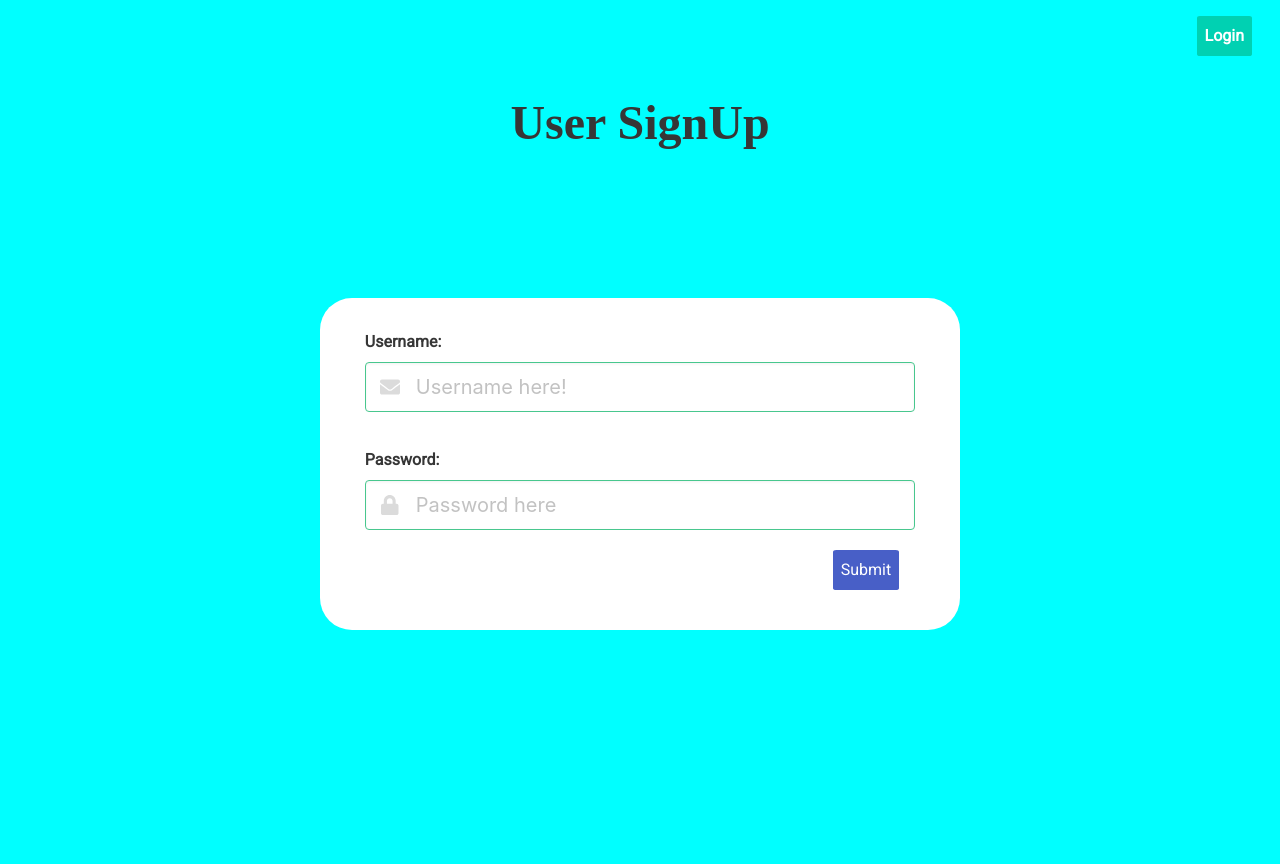
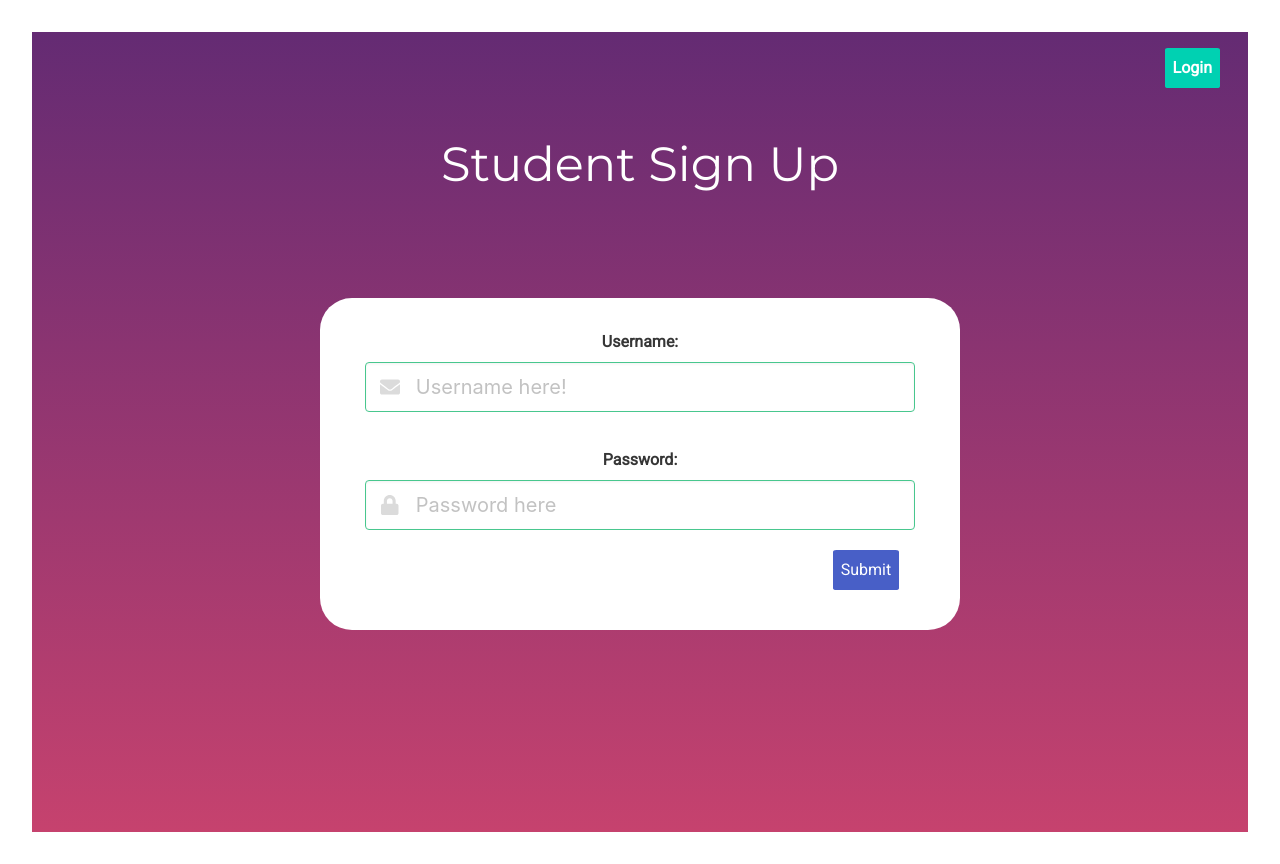
Before and after one commit to flazer99/Aristotle, a Flask app: page /user/signup in a window 1280 px wide. Before the commit the page ends 630 px from the top, so only its background shows below. Run offline with Flask 2, Linux system fonts and the light colour scheme; some libraries are stand-ins or nearby versions; some web fonts are replaced.

Commit message:
Modified CSS Admin/User - Login/Signup

```diff
--- a/templates/user-signup.html
+++ b/templates/user-signup.html
@@ -1,5 +1,6 @@
 <!DOCTYPE html>
 <html lang="en">
+
 <head>
     <meta charset="UTF-8">
     <meta name="viewport" content="width=device-width, initial-scale=1.0">
@@ -7,25 +8,25 @@
     <link rel="stylesheet" type="text/css" href="{{ url_for('static', filename='css/main.css') }}">
     <link href="https://fonts.googleapis.com/css2?family=Montserrat&display=swap" rel="stylesheet">
     <script defer src="https://use.fontawesome.com/releases/v5.3.1/js/all.js"></script>
-    <title>Admin Login</title>
+    </script>
+    <title>Student Login</title>
 </head>
 
 <style>
-
     body {
-        height: 100vh;
-        width: 100vw;
-        background-color: aqua;
-        overflow: hidden;
+        text-align: center;
+        margin: 2rem;
+        background: #642B73;
+        background: -webkit-linear-gradient(to top, #C6426E, #642B73);
+        background: linear-gradient(to top, #C6426E, #642B73);
+        font-family: 'Montserrat', sans-serif;
     }
 
-    table
-    {
+    table {
         padding-top: calc(.4rem + 1vh);
     }
 
-    .navbar
-    {
+    .navbar {
         background: transparent;
     }
 
@@ -60,10 +61,11 @@
         text-decoration: none;
     }
 
-    h1{
+    h1 {
         font-family: 'Montserrat', sans-serif;
+        color: white;
     }
-    </style>
+</style>
 
 <body>
     <nav class="navbar" role="navigation" aria-label="main navigation">
@@ -81,13 +83,14 @@
     </nav>
 
     <div class="outer">
-    <h1 class="title is-size-1 has-text-centered">User SignUp</h1>
+        <h1 class=" is-size-1 has-text-centered">Student Sign Up</h1>
         <div class=" inner">
             <form action="{{url_for('user_signup_register')}}" method="POST">
                 <div class="field">
                     <label class="label">Username:</label>
                     <div class="control has-icons-left ">
-                        <input class="input is-success is-medium" type="text" placeholder="Username here!" name="username">
+                        <input class="input is-success is-medium" type="text" placeholder="Username here!"
+                            name="username">
                         <span class="icon is-small is-left">
                             <i class="fas fa-envelope"></i>
                         </span>
@@ -97,8 +100,8 @@
                 <div class="field">
                     <label class="label">Password:</label>
                     <div class="control has-icons-left">
-                        <input class="input is-success is-medium" type="password" placeholder="Password here" name="password"
-                            name="password">
+                        <input class="input is-success is-medium" type="password" placeholder="Password here"
+                            name="password" name="password">
                         <span class="icon is-large is-left">
                             <i class="fas fa-lock"></i>
                         </span>
@@ -112,4 +115,5 @@
         </div>
     </div>
 </body>
+
 </html>
```
Also changed, not shown: templates/admin-login.html (+10 -6 lines), templates/admin-signup.html (+10 -6 lines), templates/admin_home.html (+21 -17 lines), templates/user-login.html (+20 -6 lines).
